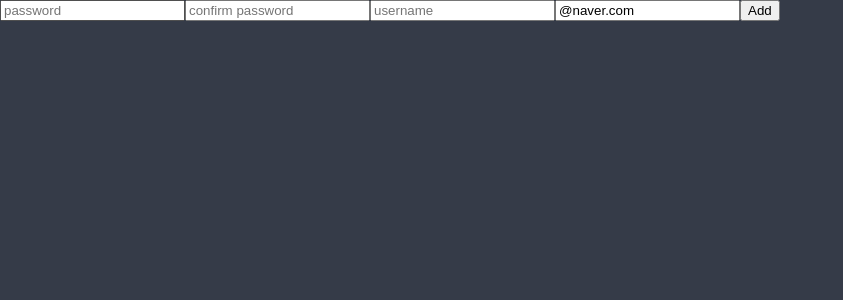
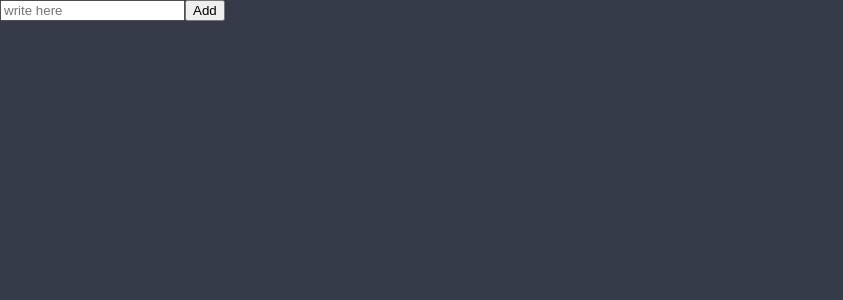
Before and after one commit to seoulcircle/react-typescript-crypto-tracker, a React (Create React App) app: page / in a window 1280 px wide. Shown: the top 300 px of the page, without its empty margins (0-843 px from the left). Built offline with nearby package versions, Linux system fonts and the light colour scheme.

Commit message:
초기화

```diff
--- a/src/App.tsx
+++ b/src/App.tsx
@@ -1,7 +1,7 @@
 import React from "react";
 
 import { createGlobalStyle } from "styled-components";
-import ToDoList from "./ToDoList";
+import ToDoList from "./components/ToDoList";
 
 const GlobalStyle = createGlobalStyle`
 @import url('https://fonts.googleapis.com/css2?family=Source+Sans+Pro:wght@300;400&display=swap');
--- a/src/ToDoList.tsx
+++ /dev/null
@@ -1,111 +0,0 @@
-import React, { useState } from "react";
-import { useForm } from "react-hook-form";
-
-interface IForm {
-  password: string;
-  password2: string;
-  username: string;
-  email: string;
-  extraError?: string; // 전체 에러시
-}
-
-function ToDoList() {
-  // const [toDo, setToDo] = useState("");
-  // const onChange = (event: React.FormEvent<HTMLInputElement>) => {
-  //   const {
-  //     currentTarget: { value },
-  //   } = event;
-  //   setToDo(value);
-  // };
-
-  // const onSubmit = (event: React.FormEvent<HTMLFormElement>) => {
-  //   event.preventDefault();
-  //   console.log(toDo);
-  // };
-  const {
-    register,
-    handleSubmit,
-    formState: { errors },
-    setError,
-  } = useForm<IForm>({
-    defaultValues: {
-      email: "@naver.com",
-    },
-  });
-  const { trigger } = useForm<IForm>();
-
-  const onValid = (data: IForm) => {
-    if (data.password !== data.password2) {
-      setError(
-        "password2",
-        {
-          message: "passwords are not same",
-        },
-        {
-          shouldFocus: true,
-        }
-      );
-      trigger();
-    }
-    setError("extraError", {
-      message: "Server Offline",
-    });
-  };
-
-  return (
-    <div>
-      <form onSubmit={handleSubmit(onValid)}>
-        <input
-          {...register("password", {
-            required: "password required",
-            minLength: {
-              value: 5,
-              message: "requires minimum 5 letters",
-            },
-          })}
-          placeholder="password"
-        />
-        <span>{String(errors?.password?.message || "")}</span>
-
-        <input
-          {...register("password2", {
-            required: "password required",
-            minLength: {
-              value: 5,
-              message: "requires minimum 5 letters",
-            },
-          })}
-          placeholder="confirm password"
-        />
-        <span>{String(errors?.password2?.message || "")}</span>
-
-        <input
-          {...register("username", {
-            required: "wrtie here",
-            validate: async (value) =>
-              value.includes("koko") ? "welcome koko" : true,
-          })}
-          placeholder="username"
-        />
-        <span>{String(errors?.username?.message || "")}</span>
-
-        <input
-          {...register("email", {
-            required: "email is required",
-            pattern: {
-              value: /^[A-Za-z0-9._%+-]+@naver.com$/,
-              message: "only naver emails allowed",
-            },
-          })}
-          placeholder="email"
-        />
-        <span>{String(errors?.email?.message || "")}</span>
-
-        <button>Add</button>
-        <span>{String(errors?.extraError?.message || "")}</span>
-      </form>
-    </div>
-  );
-}
-
-export default ToDoList;
--- /dev/null
+++ b/src/components/ToDoList.tsx
@@ -0,0 +1,15 @@
+import React, { useState } from "react";
+import { useForm } from "react-hook-form";
+
+function ToDoList() {
+  return (
+    <div>
+      <form>
+        <input placeholder="write here" />
+        <button>Add</button>
+      </form>
+    </div>
+  );
+}
+
+export default ToDoList;
```
